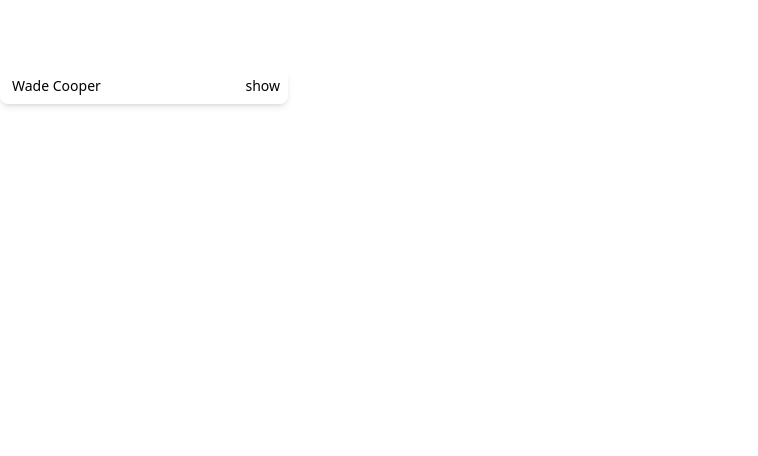
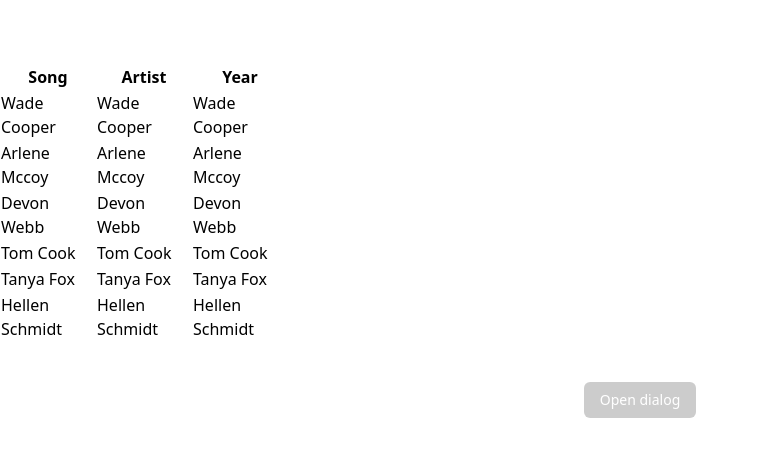
Before and after one commit to obov/agp-app, a React (Vite) app: page / in a window 1280 px wide. Shown: the top 456 px of the page, without its empty margins (0-758 px from the left). Built offline with nearby package versions, Linux system fonts and the light colour scheme.

Commit message:
feat: add table / remove unnessasary lint

```diff
--- a/src/App.jsx
+++ b/src/App.jsx
@@ -1,5 +1,5 @@
-import { Fragment, useState } from "react";
-import { Listbox, Transition } from "@headlessui/react";
+import { useState } from "react";
+import Modal from "./Modal";
 
 const people = [
   { name: "Wade Cooper" },
@@ -11,57 +11,44 @@ const people = [
 ];
 
 export default function App() {
-  const [selected, setSelected] = useState(people[0]);
+  let [isOpen, setIsOpen] = useState(false);
+  function closeModal() {
+    setIsOpen(false);
+  }
 
+  function openModal() {
+    setIsOpen(true);
+  }
   return (
     <div className="fixed top-16 w-72">
-      <Listbox value={selected} onChange={setSelected}>
-        <div className="relative mt-1">
-          <Listbox.Button className="relative w-full cursor-default rounded-lg bg-white py-2 pl-3 pr-10 text-left shadow-md focus:outline-none focus-visible:border-indigo-500 focus-visible:ring-2 focus-visible:ring-white focus-visible:ring-opacity-75 focus-visible:ring-offset-2 focus-visible:ring-offset-orange-300 sm:text-sm">
-            <span className="block truncate">{selected.name}</span>
-            <span className="pointer-events-none absolute inset-y-0 right-0 flex items-center pr-2">
-              show
-            </span>
-          </Listbox.Button>
-          <Transition
-            as={Fragment}
-            leave="transition ease-in duration-100"
-            leaveFrom="opacity-100"
-            leaveTo="opacity-0"
-          >
-            <Listbox.Options className="absolute mt-1 max-h-60 w-full overflow-auto rounded-md bg-white py-1 text-base shadow-lg ring-1 ring-black ring-opacity-5 focus:outline-none sm:text-sm">
-              {people.map((person, personIdx) => (
-                <Listbox.Option
-                  key={personIdx}
-                  className={({ active }) =>
-                    `relative cursor-default select-none py-2 pl-10 pr-4 ${
-                      active ? "bg-amber-100 text-amber-900" : "text-gray-900"
-                    }`
-                  }
-                  value={person}
-                >
-                  {({ selected }) => (
-                    <>
-                      <span
-                        className={`block truncate ${
-                          selected ? "font-medium" : "font-normal"
-                        }`}
-                      >
-                        {person.name}
-                      </span>
-                      {selected ? (
-                        <span className="absolute inset-y-0 left-0 flex items-center pl-3 text-amber-600">
-                          {">"}
-                        </span>
-                      ) : null}
-                    </>
-                  )}
-                </Listbox.Option>
-              ))}
-            </Listbox.Options>
-          </Transition>
-        </div>
-      </Listbox>
+      <div className="fixed inset-0 flex items-center justify-center">
+        <button
+          type="button"
+          onClick={openModal}
+          className="rounded-md bg-black bg-opacity-20 px-4 py-2 text-sm font-medium text-white hover:bg-opacity-30 focus:outline-none focus-visible:ring-2 focus-visible:ring-white focus-visible:ring-opacity-75"
+        >
+          Open dialog
+        </button>
+      </div>
+      <Modal isOpen={isOpen} closeModal={closeModal}></Modal>
+      <table className="table-auto">
+        <thead>
+          <tr>
+            <th>Song</th>
+            <th>Artist</th>
+            <th>Year</th>
+          </tr>
+        </thead>
+        <tbody>
+          {people.map((p) => (
+            <tr key={p.name}>
+              <td>{p.name}</td>
+              <td>{p.name}</td>
+              <td>{p.name}</td>
+            </tr>
+          ))}
+        </tbody>
+      </table>
     </div>
   );
 }
--- a/src/Modal.jsx
+++ b/src/Modal.jsx
@@ -1,29 +1,9 @@
 import { Dialog, Transition } from "@headlessui/react";
-import { Fragment, useState } from "react";
+import { Fragment } from "react";
 
-export default function Modal() {
-  let [isOpen, setIsOpen] = useState(true);
-
-  function closeModal() {
-    setIsOpen(false);
-  }
-
-  function openModal() {
-    setIsOpen(true);
-  }
-
+export default function Modal({ isOpen, closeModal }) {
   return (
     <>
-      <div className="fixed inset-0 flex items-center justify-center">
-        <button
-          type="button"
-          onClick={openModal}
-          className="rounded-md bg-black bg-opacity-20 px-4 py-2 text-sm font-medium text-white hover:bg-opacity-30 focus:outline-none focus-visible:ring-2 focus-visible:ring-white focus-visible:ring-opacity-75"
-        >
-          Open dialog
-        </button>
-      </div>
-
       <Transition appear show={isOpen} as={Fragment}>
         <Dialog as="div" className="relative z-10" onClose={closeModal}>
           <Transition.Child
```
Also changed, not shown: .eslintrc.cjs.
